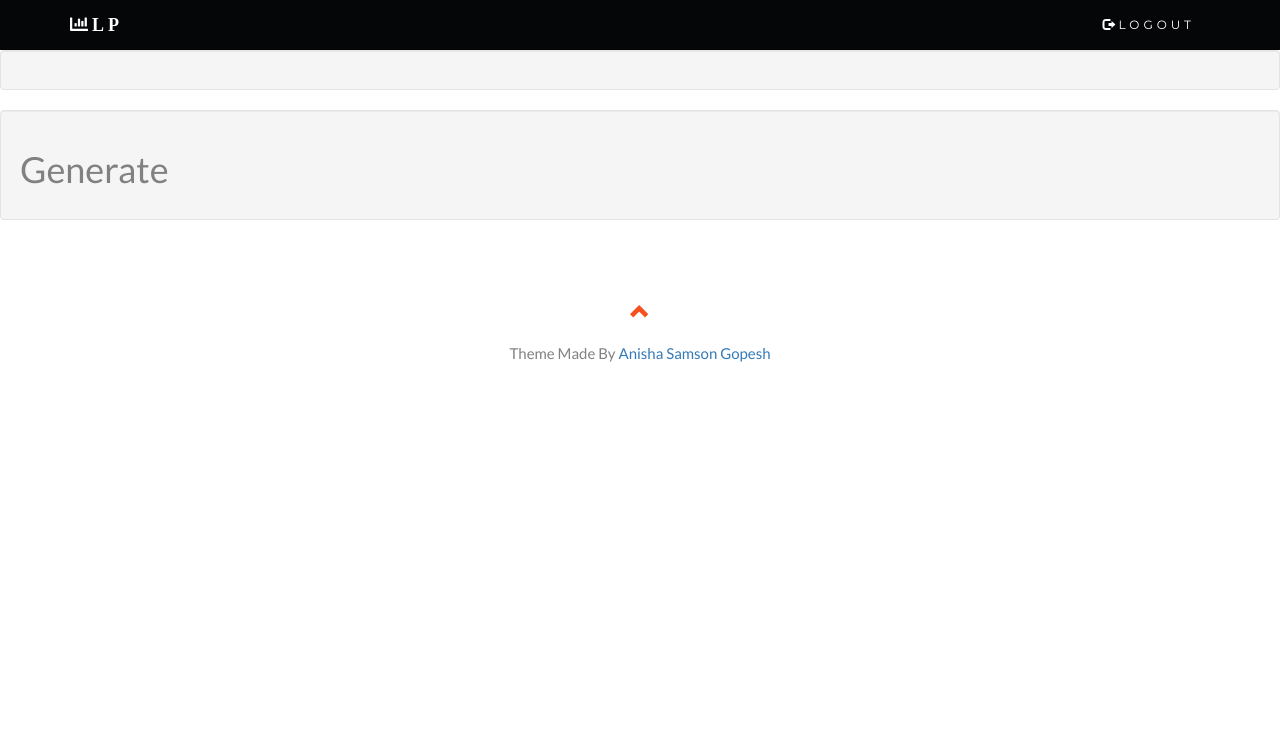
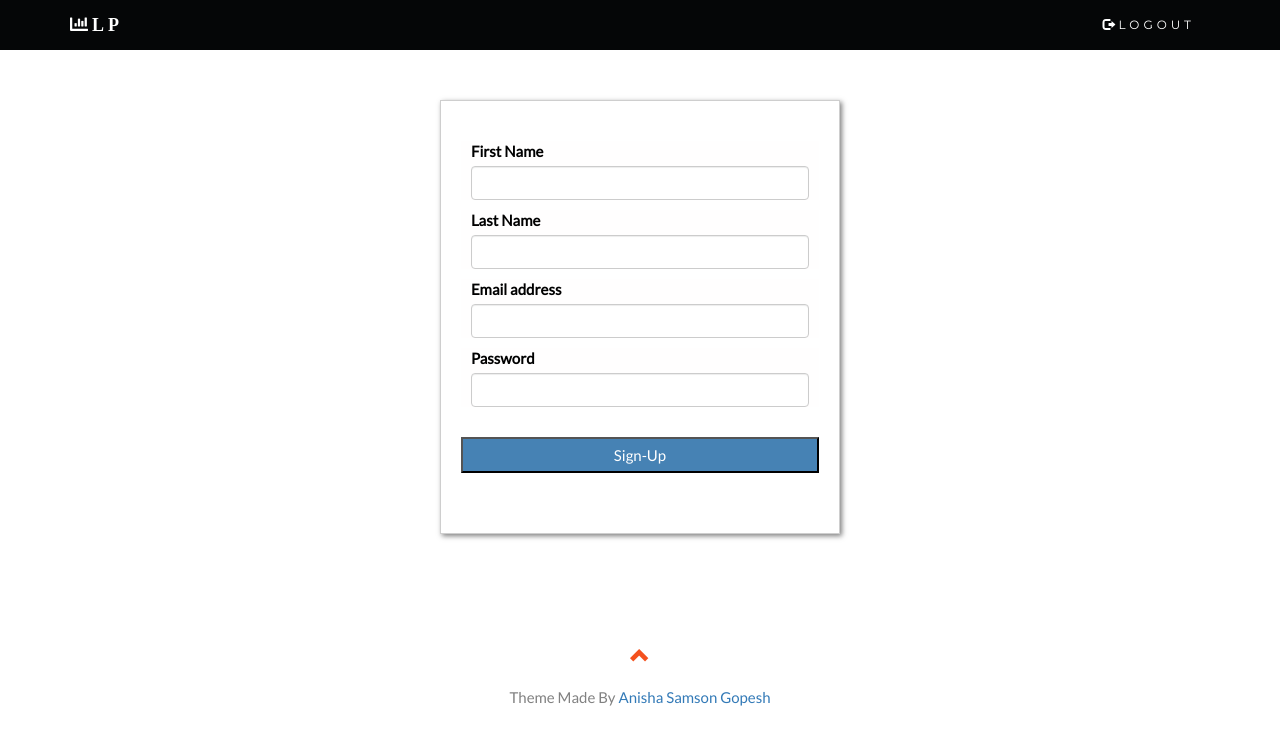
Before and after one commit to Gopesh2210/Loan-Predictor, a Flask app: page /generate in a window 1280 px wide. Shown: the top 745 px of the page. Run offline with Flask 2, Linux system fonts and the light colour scheme; parts of the project's set-up code (start-up, migrations or seed data) failed here and were passed over; some libraries are stand-ins or nearby versions.

Commit message:
Latest Changes

```diff
--- a/createModel.py
+++ b/LoanPrediction/createModel.py
@@ -19,5 +19,5 @@ rc.fit(X_trn,Y_trn)
 pc = rc.predict(X_tst)
 print(classification_report(Y_tst,pc))
 print(confusion_matrix(Y_tst,pc))
-model = "./LoanPrediction/trainedModel.sav"
+model = "trainedModel.sav"
 pickle.dump(rc, open(model, 'wb'))
--- a/LoanPrediction/main.py
+++ b/LoanPrediction/main.py
@@ -1,7 +1,6 @@
 from flask import Flask, render_template, url_for,request
-from forms import RegistrationForm, LoginForm
+#from forms import RegistrationForm, LoginForm
 import view as var
-import pygal
 import _pickle as pickle
 import json
 pred_model = pickle.load(open('trainedModel.sav','rb'))
--- /dev/null
+++ b/LoanPrediction/static/generate.css
@@ -0,0 +1,47 @@
+
+#fglink:hover{
+    color: aliceblue
+}
+
+.signup_container{
+    margin: 50px auto;
+    width: 400px;
+    box-shadow: 2px 2px 5px rgba(0,0,0,0.5);
+    box-sizing: border-box;
+    padding: 10px 0;
+    color:rgb(43, 43, 43);
+    border:1px solid #cecece;
+  }
+  .signup_container h2{
+    margin: 0 auto;
+    text-align: center;
+    color: darkgrey;
+  }
+
+  .signup_container form{
+    margin: 30px auto;
+  }
+
+  .signup_container form .form-group{
+    margin: 10px 5%;
+    width: 90%;
+    line-height: 20px;
+    border-style: 'line';
+    padding: 0 10px;
+    box-sizing: border-box;
+    color: black;
+    background-color:rgb(255, 254, 254);
+  }
+  .signup_container form input[type=submit]{
+    background-color: steelblue;
+    color: white;
+    width: 90%;
+    margin: 20px 5%;
+    line-height: 30px;
+  }
+  .signup_container h4{
+
+    margin: 20px 0;
+    text-align: center;
+    box-sizing: content-box;
+  }
--- a/LoanPrediction/templates/generate.html
+++ b/LoanPrediction/templates/generate.html
@@ -1,13 +1,37 @@
 {%extends "layout.html" %}
+{%block link%}
+<link rel="stylesheet" type="text/css" href="{{ url_for('static', filename='generate.css') }}">
+{%endblock%}
 {%block nav_config%}
     <nav class="navbar navbar-default">
 {%endblock%}
 {%block nav%}
   <li><a href="/login"><span class="glyphicon glyphicon-log-out "></span>LOGOUT</a>
 {%endblock nav%}
+
 {%block content %}
-<p class="well"></p>
-<div class="well">
-		<h1>Generate</h1>
+<div class="signup_container">
+    <form action="/signup"  method = "post">
+        <div class="form-group">
+                <label for="fname">First Name</label>
+                <input type="text" class="form-control" name="fname" id="fname" equired>
+        </div>
+        <div class="form-group">
+                <label for="lname">Last Name</label>
+                <input type="text" class="form-control" name="lname" id="lname" required>
+        </div>
+        <div class="form-group">
+            <label for="emailLable">Email address</label>
+            <input type="text" class="form-control" id="emailLable" name="email" required>
+        </div>
+        <div class="form-group">
+                <label for="pass">Password</label>
+                <input type="password" class="form-control" id="pass" name="password" required>
+        </div>
+		<input id="submit_sp" type="submit" name="Submit" value="Sign-Up" >
+    <div class="g-recaptcha" data-sitekey="6LefQDYUAAAAALx7TGZcwmSqMeXkslfxf4YK2dbe"></div>
+	</form>
 </div>
+
+
 {%endblock content %}
--- a/LoanPrediction/templates/layout.html
+++ b/LoanPrediction/templates/layout.html
@@ -2,7 +2,7 @@
 <html lang="en">
     <head>
 
-        <title>Loan-Predcitor</title>
+        <title>Loan-Predictor</title>
         <meta charset="utf-8">
         <meta name="viewport" content="width=device-width, initial-scale=1">
         <link rel="stylesheet" href="https://maxcdn.bootstrapcdn.com/bootstrap/3.4.0/css/bootstrap.min.css">
--- a/LoanPrediction/view.py
+++ b/LoanPrediction/view.py
@@ -13,6 +13,7 @@ def print_loc(val):
     return df.loc[val].values[1]
 def labels():
         var = df.drop(['Tax Liens','Bankruptcies','Number of Credit Problems','Loan ID','Customer ID','Loan Status','Term','Home Ownership','Purpose','Years in current job','Fully Paid'],axis=1).columns
+        print(var)
+        print(type(var))
         var = var.to_list()
-        print(type(var))
         return var
```
Also changed, not shown: LoanPrediction/templates/MainLayout.html (+4 -16 lines), Main.py (deleted, +0 -280 lines), testLoadMd.py (deleted, +0 -9 lines).
